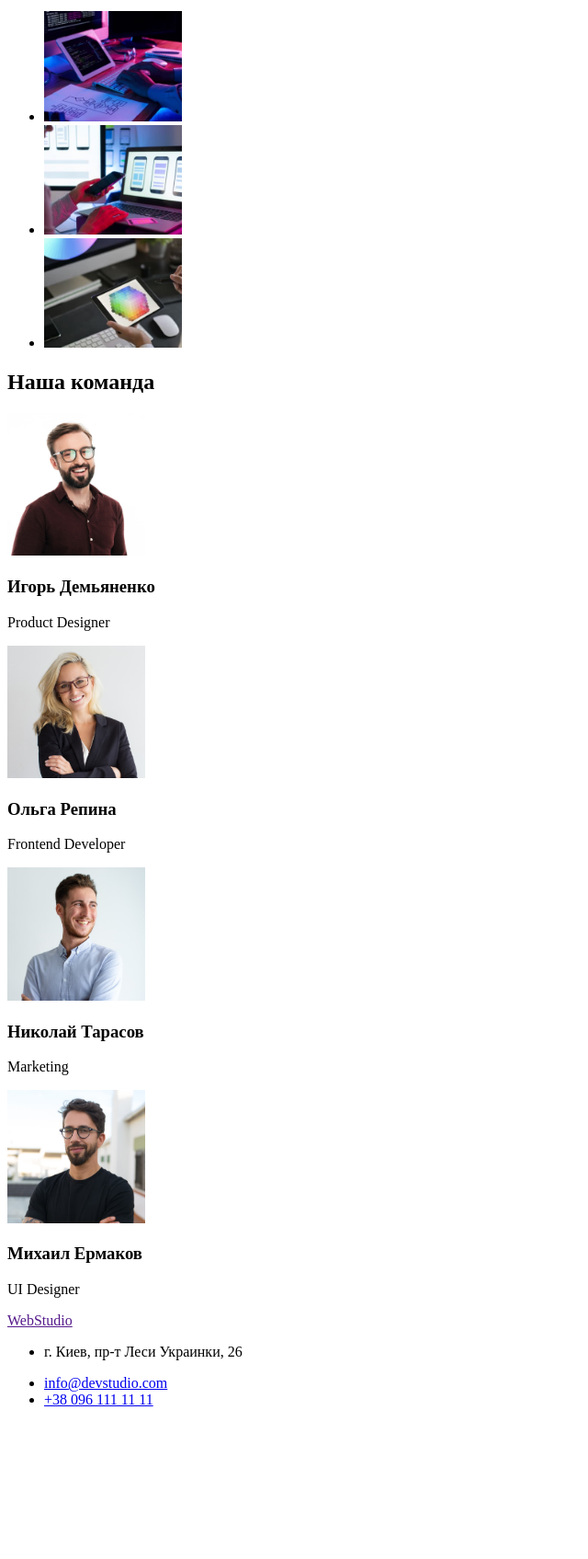
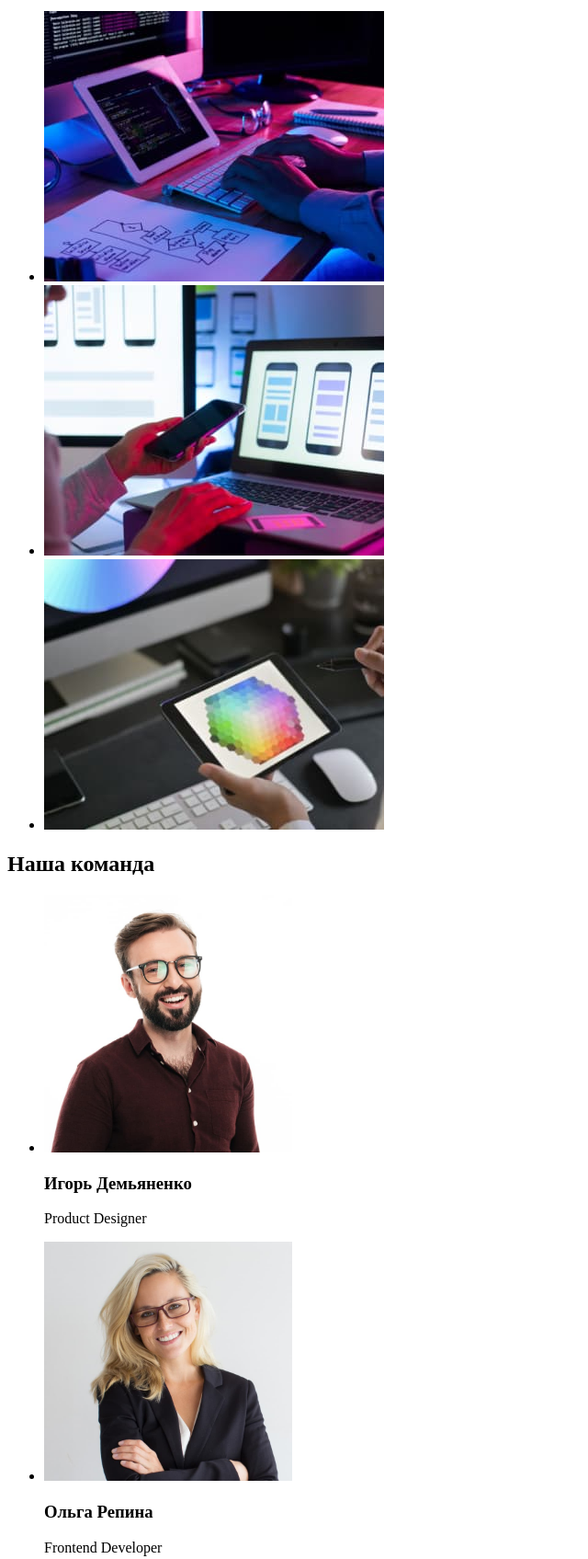
Before and after one commit to Nickolassssss/goit-markup-hw-01, a plain HTML site: page index.html in a window 1280 px wide. Shown: the part 600-2295 px from the top of the page at 92% size, without its empty margins (0-640 px from the left). Before the commit the page ends 2147 px from the top, so only its background shows below. Drawn offline with Linux system fonts and the light colour scheme.

Commit message:
Update index.html

```diff
--- a/index.html
+++ b/index.html
@@ -42,50 +42,50 @@
         </section>
         <section>
                 <ul>
-                 <li><h3>Внимание к деталям</h3></li>
-                <li><p>Идейные соображения, а также начало повседневной работы по формиров0анию позиции.</p></li>
-                <li><h3>Пунктуальность</h3></li>
-                <li><p>Задача организации, в особенности же рамки и место обучения кадров влечет за собой.</p></li>
-                <li><h3>Планирование</h3></li>
-                <li><p>Равным образом консультация с широким активом в значительной степени обуславливает.</p></li>
-                <li><h3>Современные технологии</h3></li>
-                <li><p>Значимость этих проблем настолько очевидна, что реализация плановых заданий.</p></li>
+                 <li><h3>Внимание к деталям</h3>
+                 <p>Идейные соображения, а также начало повседневной работы по формиров0анию позиции.</p></li>
+                 <li><h3>Пунктуальность</h3>
+                 <p>Задача организации, в особенности же рамки и место обучения кадров влечет за собой.</p></li>
+                 <li><h3>Планирование</h3>
+                 <p>Равным образом консультация с широким активом в значительной степени обуславливает.</p></li>
+                 <li><h3>Современные технологии</h3>
+                 <p>Значимость этих проблем настолько очевидна, что реализация плановых заданий.</p></li>
                 </ul>
         </section>
         <section>
             <div>
                 <h2>Чем мы занимаемся</h2>
                 <ul>
-                    <li> <img src="./images/img1 (1).jpg" alt="делает проект" width="150px"></li>
-                    <li> <img src="./images/img2 (1).jpg" alt="тестирует смартфон" width="150px"></li>
-                    <li> <img src="./images/img3 (1).jpg" alt="выбирает цвет" width="150px"></li>
+                    <li> <img src="./images/img1 (1).jpg" alt="делает проект" width="370px"></li>
+                    <li> <img src="./images/img2 (1).jpg" alt="тестирует смартфон" width="370px"></li>
+                    <li> <img src="./images/img3 (1).jpg" alt="выбирает цвет" width="370px"></li>
                 </ul>
             </div>
         </section>
         <section>
             <div>
                 <h2>Наша команда</h2>
-                <img src="./images/img41 (1).jpg" alt=" позитивный бородач" width="150px">
-                <h3>Игорь Демьяненко</h3>
-                <p>Product Designer</p>
-                <img src="./images/img42 (1).jpg" alt=" шикарная блондинка" width="150px">
-                <h3>Ольга Репина</h3>
-                <p>Frontend Developer</p>
-                <img src="./images/img43 (1).jpg" alt=" смешной малый" width="150px">
-                <h3>Николай Тарасов</h3>
-                <p>Marketing</p>
-                <img src="./images/img44 (1).jpg" alt=" злой гений" width="150px">
-                <h3>Михаил Ермаков</h3>
-                <p>UI Designer</p>
+                <ul>
+                    <li><img src="./images/img41 (1).jpg" alt=" позитивный бородач" width="270px">
+                    <h3>Игорь Демьяненко</h3>
+                    <p>Product Designer</p></li>
+                    <li><img src="./images/img42 (1).jpg" alt=" шикарная блондинка" width="270px">
+                    <h3>Ольга Репина</h3>
+                    <p>Frontend Developer</p></li>
+                    <li><img src="./images/img43 (1).jpg" alt=" смешной малый" width="270px">
+                    <h3>Николай Тарасов</h3>
+                    <p>Marketing</p></li>
+                    <li><img src="./images/img44 (1).jpg" alt=" злой гений" width="270px">
+                    <h3>Михаил Ермаков</h3>
+                    <p>UI Designer</p></li>
+                </ul>
             </div>
         </section>
     </main>
     <footer>
         <a href=""> WebStudio</a>
         <ul>
-            <li><p>г. Киев, пр-т Леси Украинки, 26</p></li>
-        </ul>
-        <ul>
+            <li><a href="">г. Киев, пр-т Леси Украинки, 26</a></li>
             <li><a href="mailto:info@devstudio.com">info@devstudio.com</a></li>
             <li><a href="tel:+38096111111">+38 096 111 11 11</a></li>
         </ul>
```
